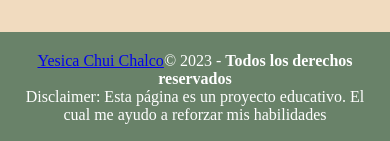
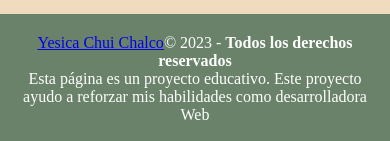
Before and after one commit to YesicaChui/tienda_abarrotes, a React (Vite) app: page / in a window 390 px wide. Shown: the part 700-841 px from the top of the page. Built offline with nearby package versions, Linux system fonts and the light colour scheme; no server answers; the database is empty.

Commit message:
responsive para productos

```diff
--- a/src/components/Footer.jsx
+++ b/src/components/Footer.jsx
@@ -6,7 +6,7 @@ export const Footer = () => {
       <p>
         <a target="_blank" href="https://www.linkedin.com/in/yesicachuichalco/" >Yesica Chui Chalco</a>
         © 2023 - <strong> Todos los derechos reservados </strong></p>
-      <p > Disclaimer: Esta página es un proyecto educativo. El cual me ayudo a reforzar mis habilidades </p>
+      <p > Esta página es un proyecto educativo. Este proyecto ayudo a reforzar mis habilidades como desarrolladora Web </p>
     </footer>
   )
 }
--- a/src/index.css
+++ b/src/index.css
@@ -133,7 +133,10 @@ border-radius: 15px;
   display: grid;
   grid-template-columns: repeat(4,1fr);
   gap: 15px;
+  @media (max-width:480px){
+    grid-template-columns:  repeat(1,1fr);
 
+  }
 }
 
 .detail{
@@ -158,6 +161,7 @@ border-radius: 15px;
 .card{
   max-width: 230px;
   text-align: center;
+  margin: 0 auto;
 }
 
 table{
```
